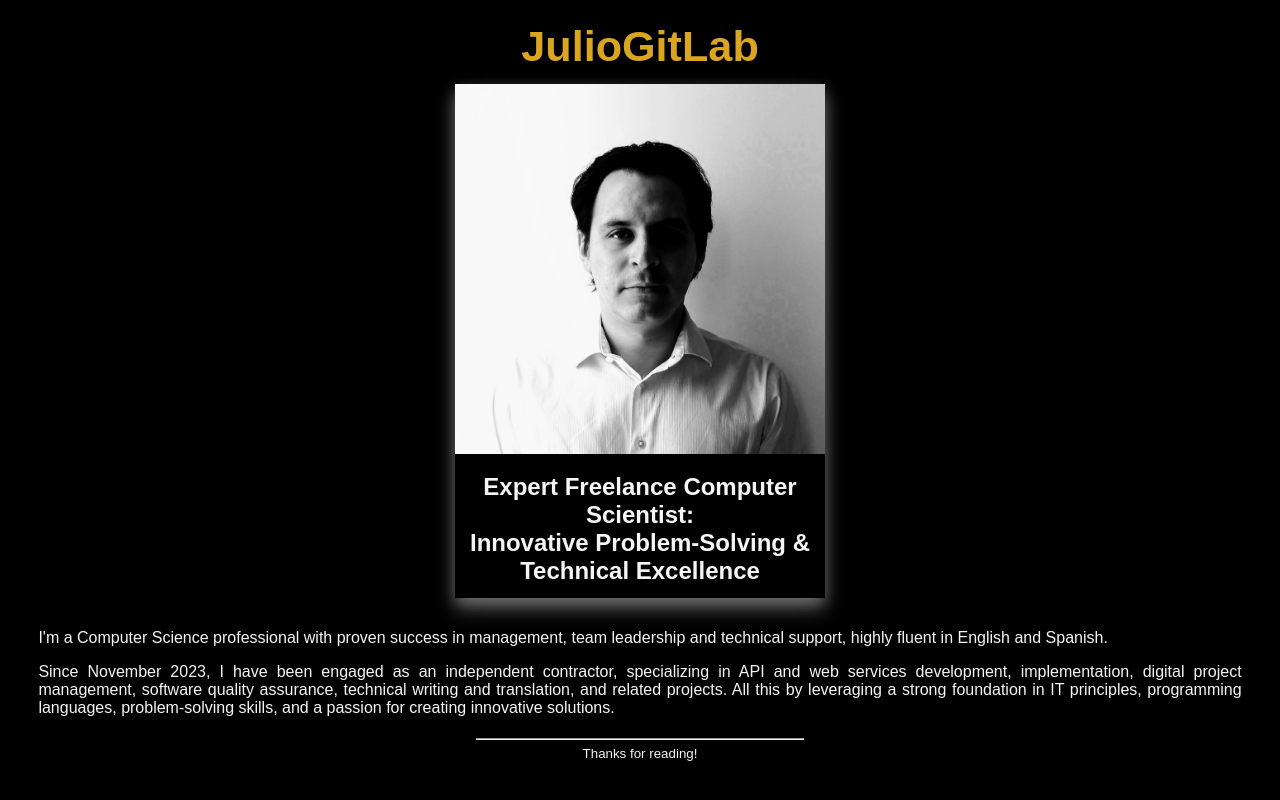
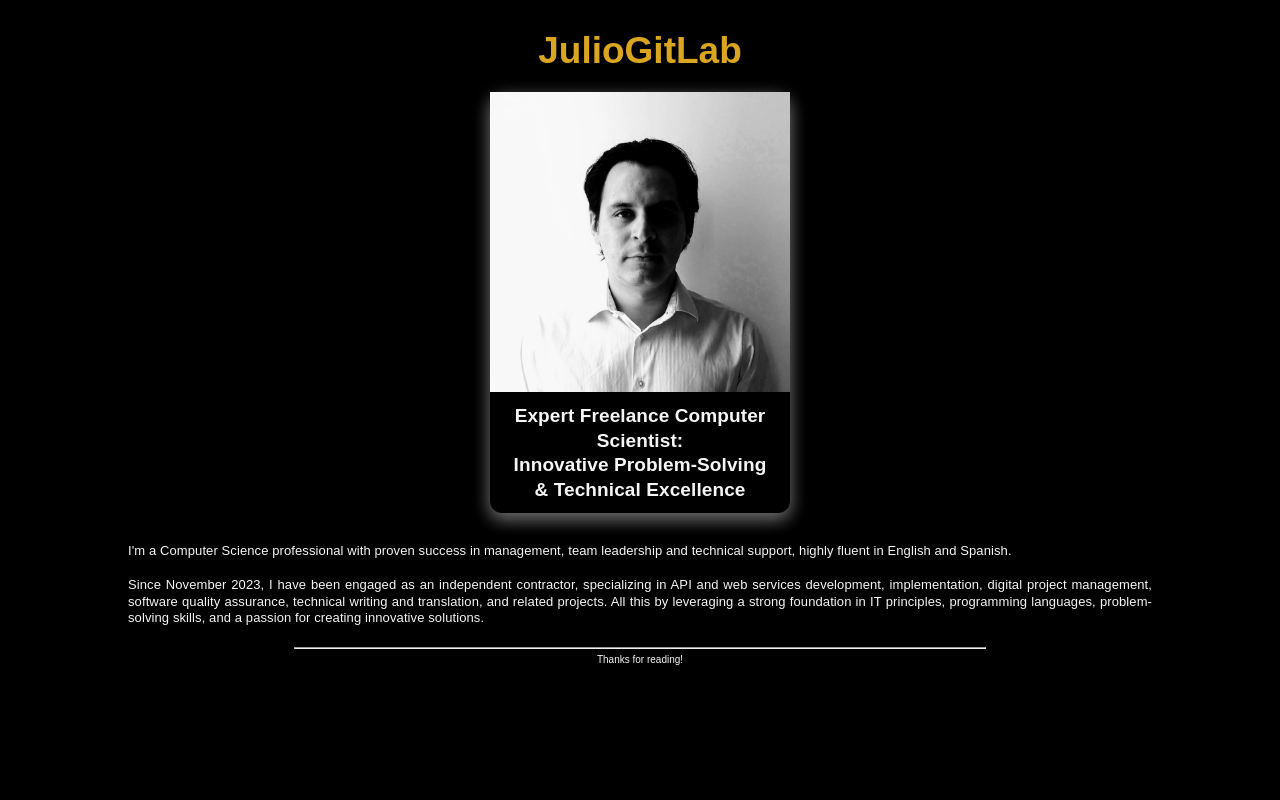
Before and after one commit to JulioGitLab/JulioGitLab.github.io, a plain HTML site: page index.html in a window 1280 px wide. Drawn offline with Linux system fonts and the light colour scheme; a web font is replaced by a local one.

Commit message:
Refactor: Improves overall styling

```diff
--- a/index.html
+++ b/index.html
@@ -12,23 +12,22 @@
 
 <body>
   <header>
-    <a href="https://github.com/JulioGitLab" target="_blank">
     <h1>JulioGitLab</h1>
-    </a>
+  </header>
+
   <section class="card">
     <a href="https://www.linkedin.com/in/juliolab/" target="_blank">
       <img src="images/ProfileBW_sq.jpg" />
       <h2>Expert Freelance Computer Scientist:<br />Innovative Problem-Solving & Technical Excellence</h2>
     </a>
   </section>
-  </header>
 
   <main id="description">
     <p>
       I'm a Computer Science professional with proven success in management, team leadership and technical support,
       highly fluent in English and Spanish.
     </p>
-
+    <br />
     <p>
       Since November 2023, I have been engaged as an independent contractor, specializing in API and web services
       development, implementation, digital project management, software quality assurance, technical writing and
@@ -39,7 +38,7 @@
 
   <footer>
     <hr />
-    <small>Thanks for reading!</small>
+    <p>Thanks for reading!</p>
   </footer>
 </body>
 
--- a/styles/style.css
+++ b/styles/style.css
@@ -1,13 +1,26 @@
 @import url(https://fonts.bunny.net/css?family=aldrich:400);
 
+*,
+*::before,
+*::after {
+  box-sizing: border-box;
+  margin: 0;
+  padding: 0;
+}
+
+html {
+  font-size: 10px;
+}
+
 body {
+  min-width: 350px;
   background-color: black;
   color: whitesmoke;
   font-family: 'Aldrich', sans-serif;
 }
 
 header {
-   margin-bottom: 1.9em;
+  margin: 3rem 0 2rem;
   text-align: center;
 }
 
@@ -16,46 +29,53 @@ a {
 }
 
 h1 {
-   margin: 0.5em 0 0.3em;
   color: goldenrod;
-   font-size: 2.7em;
+  font-size: 3.7rem;
 }
 
 .card {
-   margin: 0 auto;
-   box-shadow: 0 11px 19px rgba(245, 245, 245, 0.31), 0 5px 13px rgba(245, 245, 245, 0.23);
-   width: 370px;
-   box-sizing: border-box;
+  width: 300px;
+  margin: 0 auto 3rem;
+  border-radius: 1.2em;
+  box-shadow: 0 5px 17px rgba(200, 200, 200, 0.37), 0 7px 17px rgba(200, 200, 200, 0.31);
   transition-duration: 2s;
 }
 
 .card>a>img {
-   margin: 0px;
-   display: block;
   max-width: 100%;
   height: auto;
 }
 
 .card>a>h2 {
-   padding: 0px 11px 13px;
+  width: 90%;
+  margin: 0 auto;
+  padding: 1rem 0;
   color: whitesmoke;
+  text-align: center;
+  line-height: 1.3em;
+  font-size: 1.9rem;
+  letter-spacing: 0.1px;
 }
 
 .card:hover {
-   box-shadow: 0 7px 17px rgba(245, 245, 245, 0.31), 0 3px 11px rgba(245, 245, 245, 0.23);
-   width: 270px;
-   font-size: smaller;
+  margin: 1.3rem auto 4.7rem;
+  transform: scale(1.1);
 }
 
 main {
-   margin: 0 1.9em;
+  width: 80%;
+  margin: 0 auto;
   text-align: justify;
+  line-height: 1.3em;
+  font-size: 1.3rem;
+  letter-spacing: 0.1px;
 }
 
 footer {
+  margin-bottom: 1rem;
   text-align: center;
 }
 
 footer hr {
-   margin: 1.3em 37% 0.3em;
+  margin: 2rem 23% 0.5rem;
 }
```
Lines whose indentation alone changed are shown as unchanged.
